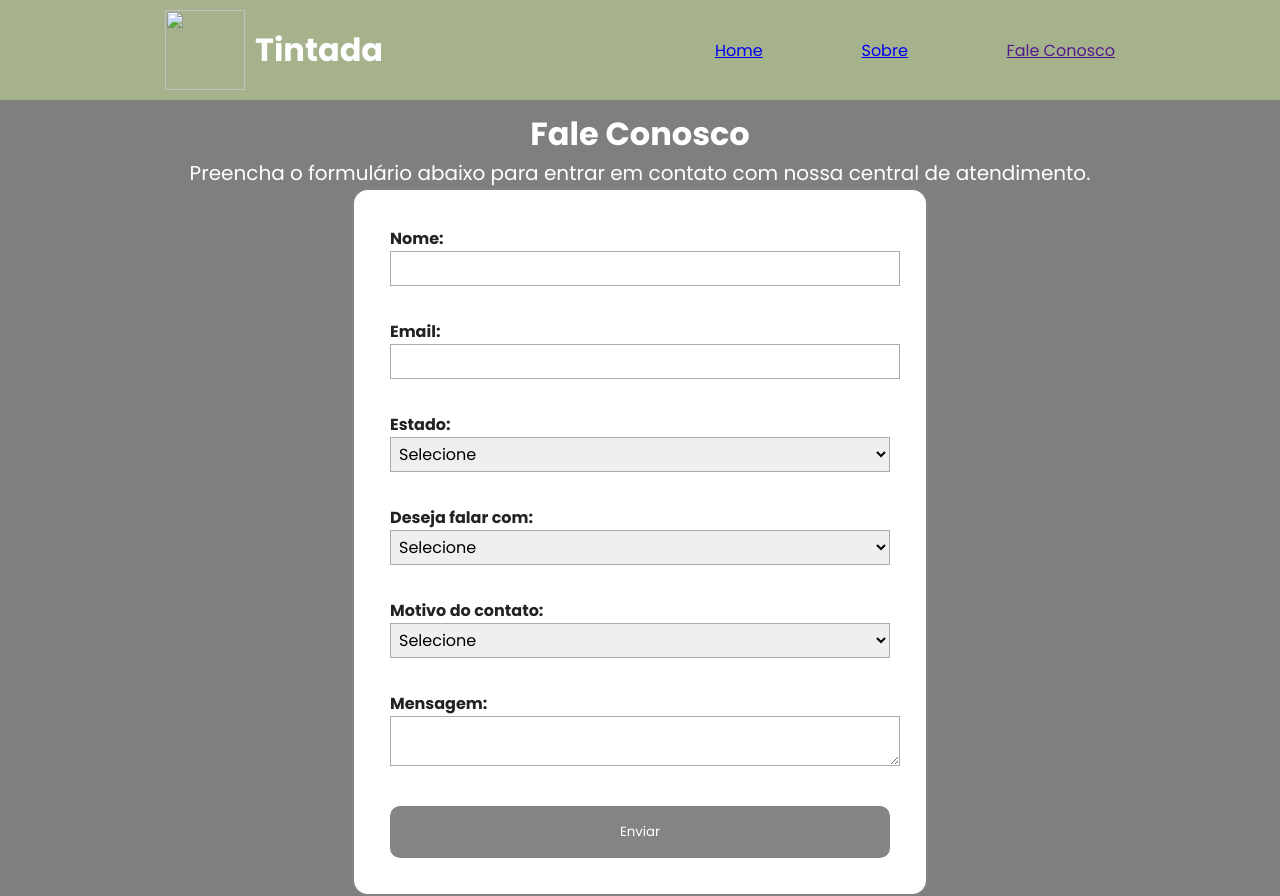
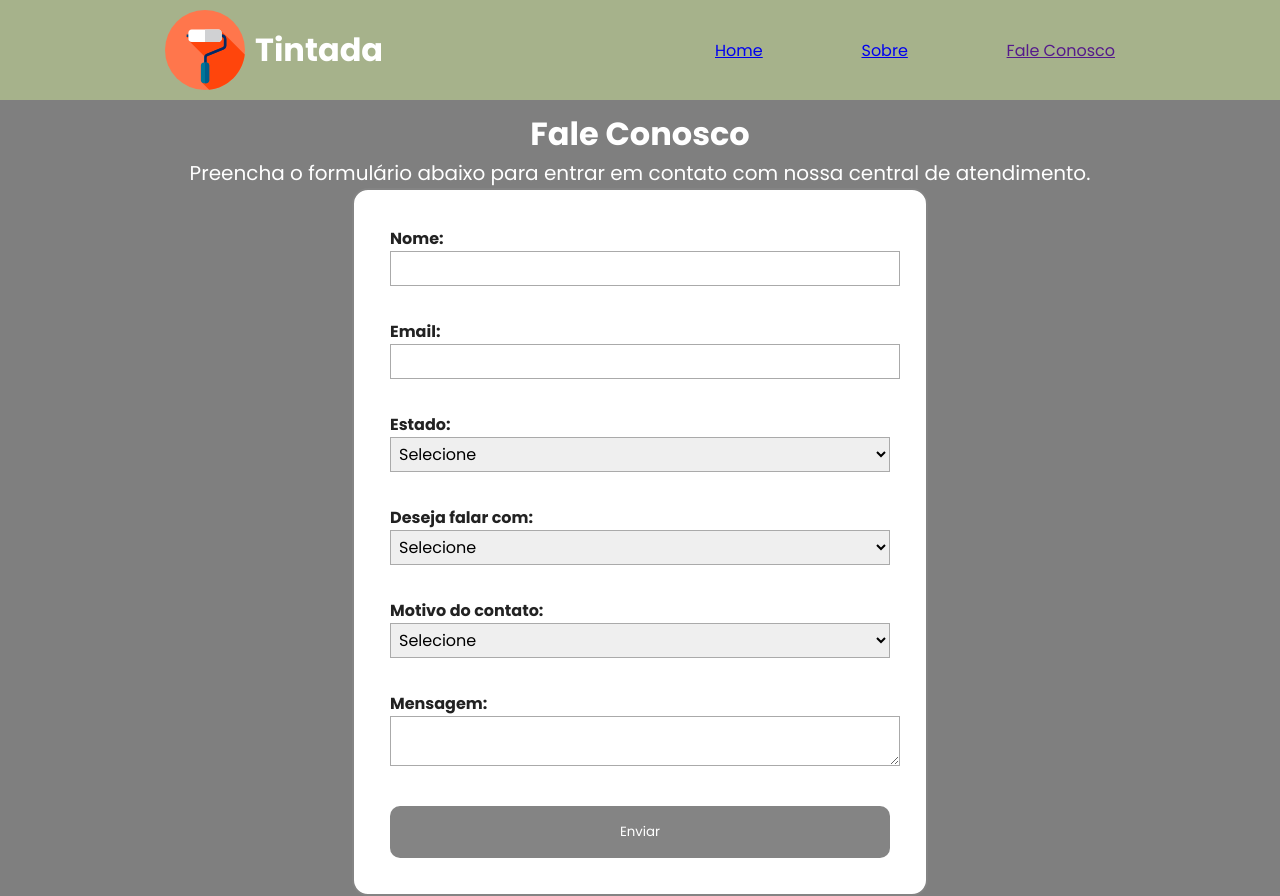
Before and after one commit to leaandro7/trabalho-caw, a plain HTML site: page pages/faleconosco.html in a window 1280 px wide. Drawn offline with Linux system fonts and the light colour scheme; the site is published under a folder, as on GitHub Pages, so addresses that start at the root find nothing.

Commit message:
Update faleconosco.html

```diff
--- a/pages/faleconosco.html
+++ b/pages/faleconosco.html
@@ -9,7 +9,7 @@
 
         <header>
       <div class="logo" >
-        <img src="/assets/paint-roller-paint-svgrepo-com.svg" >
+        <img src="../assets/paint-roller-paint-svgrepo-com.svg" >
         <h1>Tintada</h1>
       </div>
       <ul>
```
